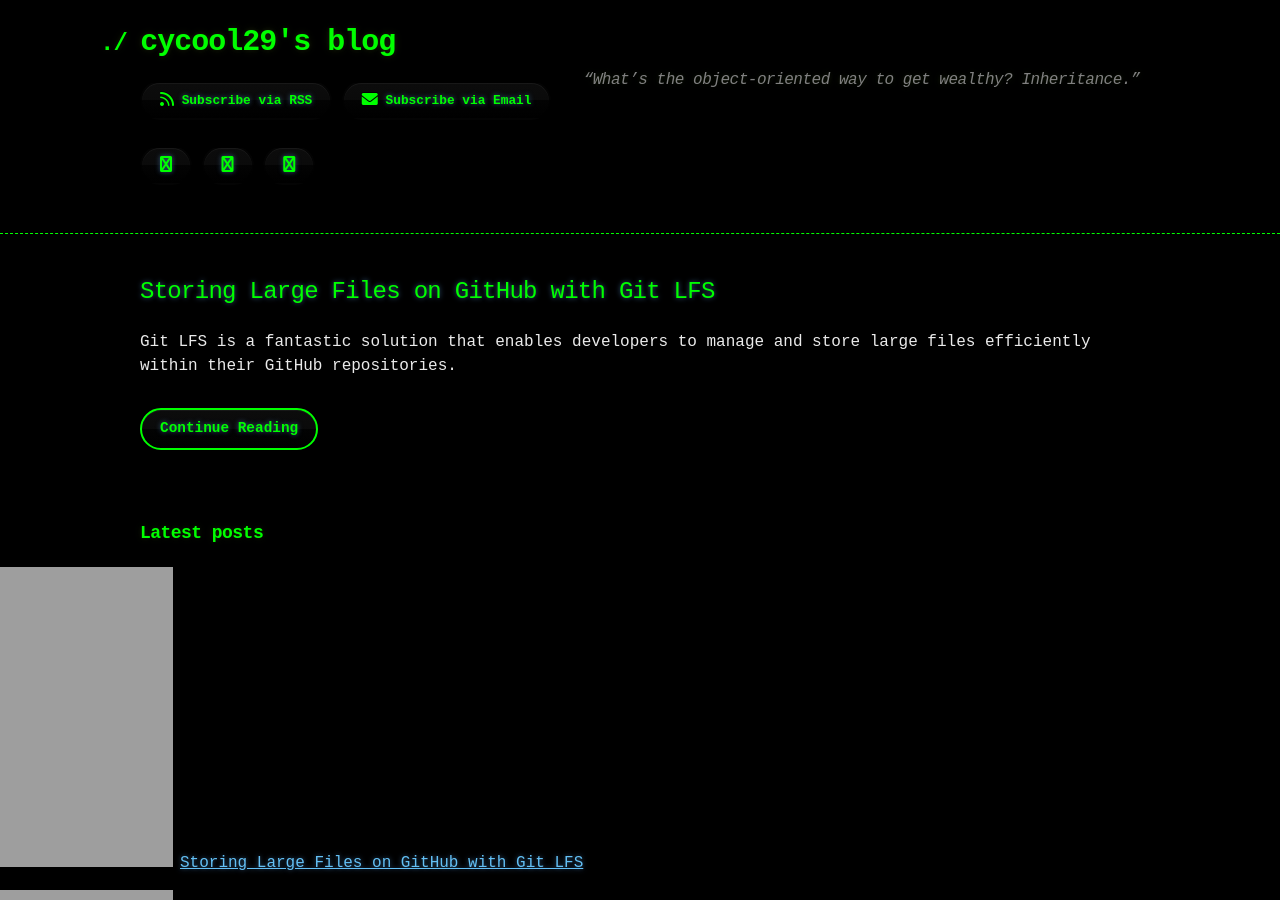
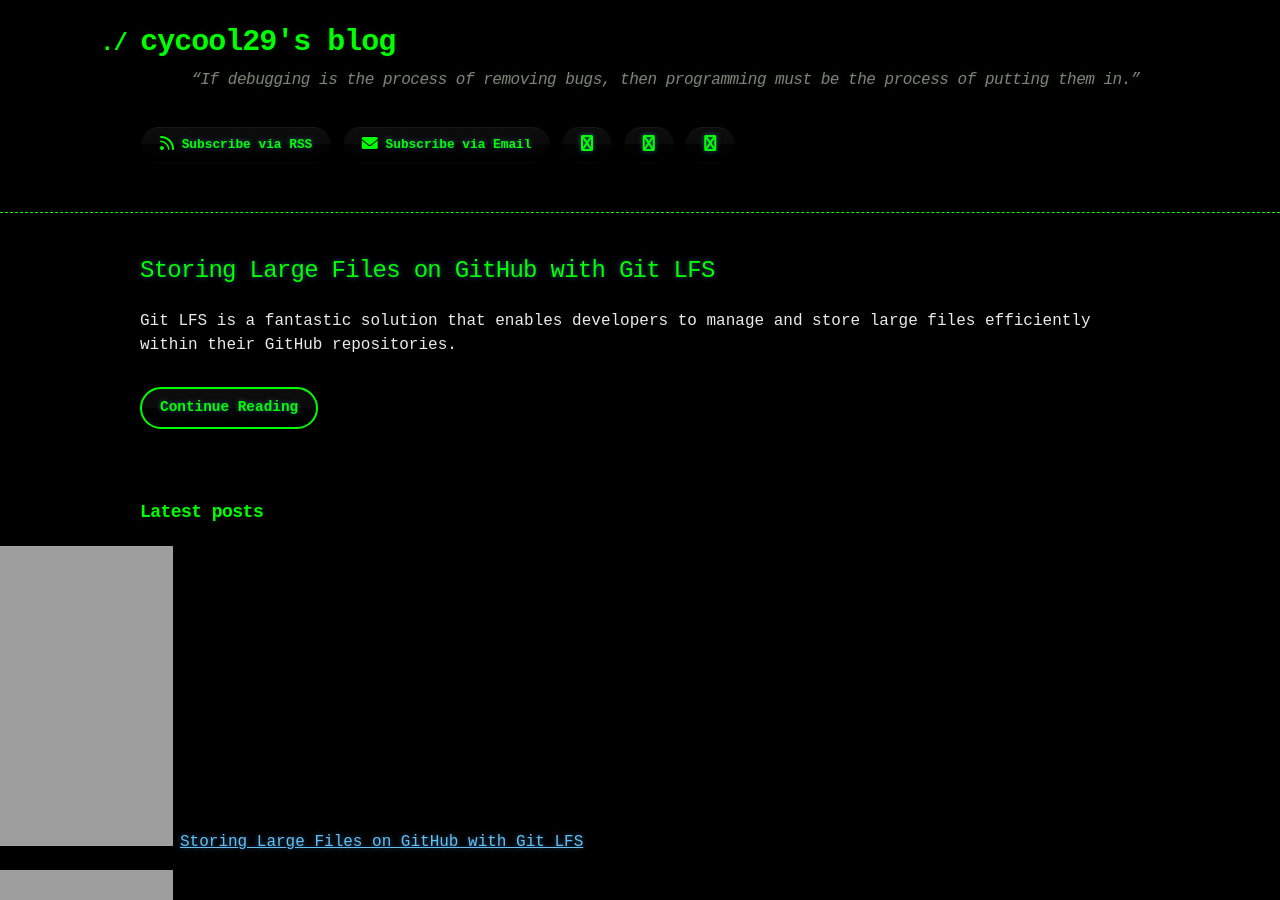
Before and after one commit to cycool29/cycool29.github.io, a Jekyll site: the page built from index.md, in a window 1280 px wide and 900 px high. Built offline with Jekyll 4.4.1, drawn with Linux system fonts in a browser that asks for light colours; a style sheet for code colours, icons or effects is not loaded.

Commit message:
Update quotes

```diff
--- a/_config.yml
+++ b/_config.yml
@@ -1,5 +1,5 @@
 title: cycool29's blog
-description: "“What’s the object-oriented way to get wealthy? Inheritance.” "
+description: "“If debugging is the process of removing bugs, then programming must be the process of putting them in.” "
 bio: A high school student. Intermediate in Python, Git, Bash. Learning JavaScript. He/Him. "
 author: cycool29
 url: https://cycool29.github.io
```
